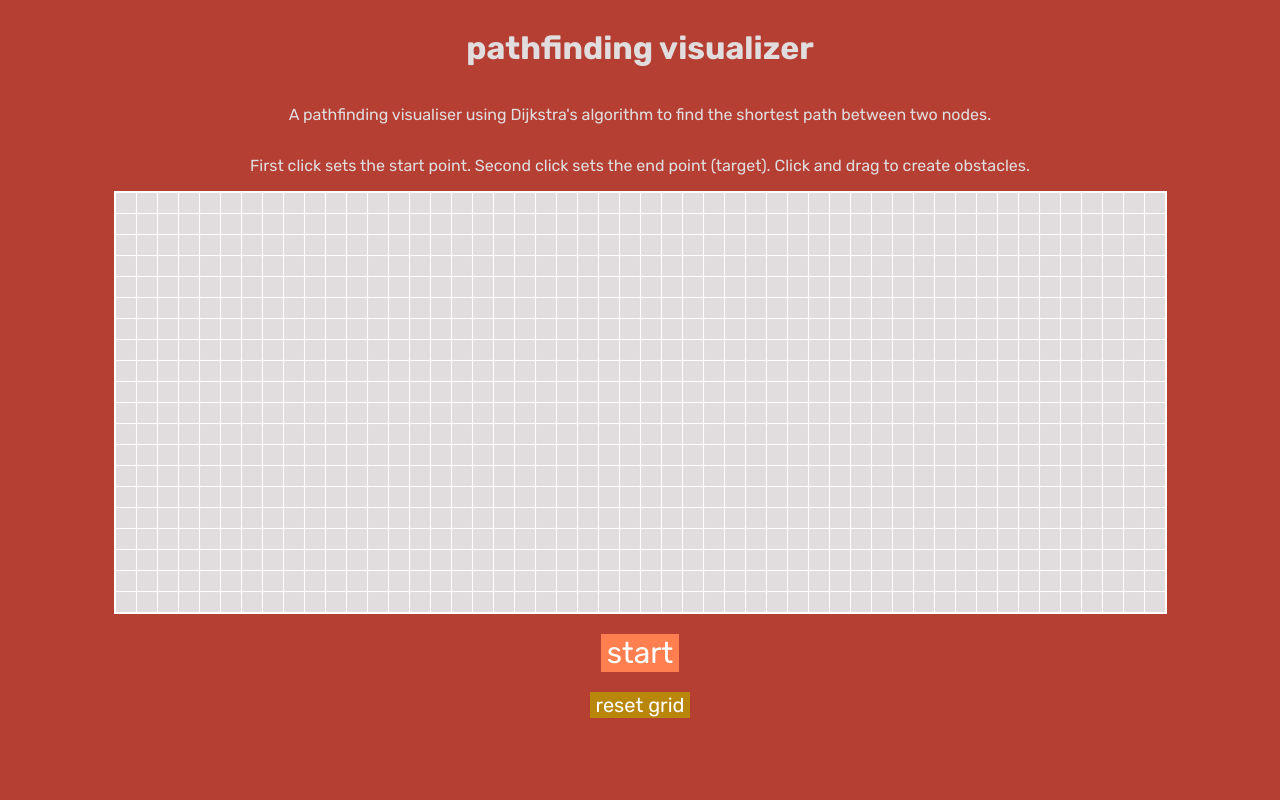
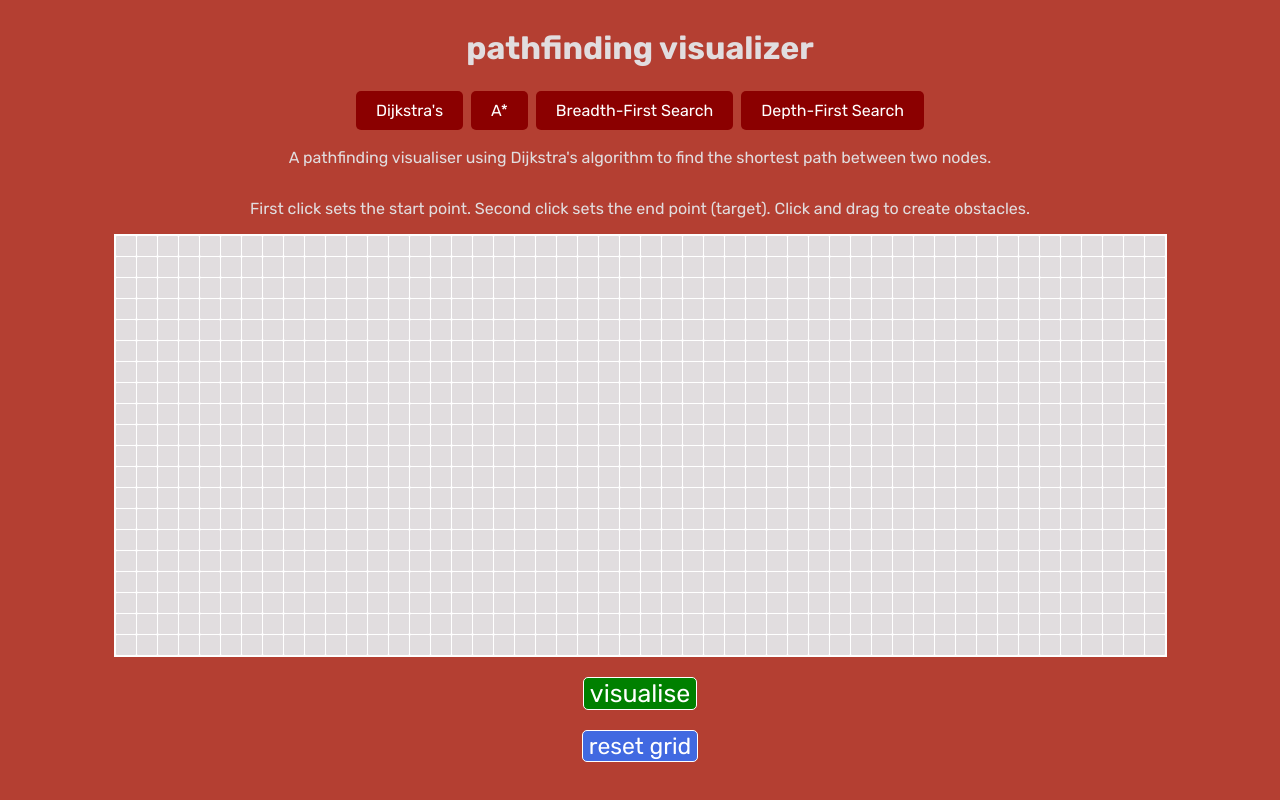
Before and after one commit to mkch8/pathfinding-visualiser-v1, a Flask app: page / in a window 1280 px wide. Run offline with Flask 3, Linux system fonts and the light colour scheme.

```diff
--- a/static/script.js
+++ b/static/script.js
@@ -89,17 +89,17 @@ for (let i = 0; i < ROWS; i++) {
         cell.element.addEventListener('mousedown', function(e){
             e.preventDefault();
             isDragging = true;
-            if (startPointBool && endPointBool && !cell.obstacle && !cell.start && !cell.end ) {
-                cell.element.classList.add('obstacle');
-                cell.obstacle = true;
+            if (startPointBool && endPointBool && !cell.start && !cell.end ) {
+                cell.element.classList.toggle('obstacle');
+                cell.obstacle = !cell.obstacle;
             }
         });
 
         // when dragging is True, and the mouse hovers over a cell, toggle the Obstacle
         cell.element.addEventListener('mouseenter', function() {
-            if (isDragging && startPointBool && endPointBool && !cell.obstacle && !cell.start && !cell.end) {
-                cell.element.classList.add('obstacle');
-                cell.obstacle = true;
+            if (isDragging && startPointBool && endPointBool  && !cell.start && !cell.end) {
+                cell.element.classList.toggle('obstacle');
+                cell.obstacle = !cell.obstacle;
             }
         });
 
--- a/static/style.css
+++ b/static/style.css
@@ -5,7 +5,25 @@ header {
     font-family: "Rubik", sans-serif;
     color: #e1dddf;
     display: flex;
+    flex-direction: column;
     justify-content: center;
+    align-items: center;
+}
+
+.tab {
+    background-color: #8B0000;
+    border: none;
+    color: white;
+    padding: 10px 20px;
+    margin: 2px;
+    text-align: center;
+    text-decoration: none;
+    display: inline-block;
+    font-family: "Rubik", sans-serif;
+    font-size: 16px;
+    cursor: pointer;
+    border-radius: 5px;
+    outline: none;
 }
 
 body {
@@ -20,32 +38,34 @@ body {
 
 #start-btn {
     margin-top: 20px;
-    background-color: coral;
+    background-color: green;
     font-family: "Rubik", sans-serif;
     color: white;
-    font-size: 30px;
-    border: none;
+    font-size: 25px;
+    border-radius: 5px;
+    border: white 1px solid;
     transition-duration: 0.4s;
 }
 
 #start-btn:hover {
     transform: scale(1.10);
-    background-color: firebrick;
+    background-color: forestgreen;
 }
 
 #refresh-btn {
     margin-top: 20px;
-    background-color: darkgoldenrod;
+    background-color: royalblue;
     font-family: "Rubik", sans-serif;
     color: white;
-    font-size: 20px;
-    border: none;
+    font-size: 23px;
+    border-radius: 5px;
+    border: white 1px solid;
     transition-duration: 0.4s;
 }
 
 #refresh-btn:hover {
     transform: scale(1.10);
-    background-color: gold;
+    background-color: dodgerblue;
 }
 
 #grid-container {
--- a/templates/index.html
+++ b/templates/index.html
@@ -6,12 +6,18 @@
 </head>
 <header>
     <h1>pathfinding visualizer</h1>
+    <div id="header">
+        <button class="tab" onclick="setActiveTab(this)">Dijkstra's</button>
+        <button class="tab" onclick="setActiveTab(this)">A*</button>
+        <button class="tab" onclick="setActiveTab(this)">Breadth-First Search</button>
+        <button class="tab" onclick="setActiveTab(this)">Depth-First Search</button>
+    </div>
 </header>
 <body>
     <p>A pathfinding visualiser using Dijkstra's algorithm to find the shortest path between two nodes.</p>
     <p>First click sets the start point. Second click sets the end point (target). Click and drag to create obstacles.</p>
     <div id="grid-container"></div>
-    <button id="start-btn">start</button>
+    <button id="start-btn">visualise</button>
     <button id="refresh-btn">reset grid</button>
     <script src="{{ url_for('static', filename='script.js') }}"></script>
 </body>
```
